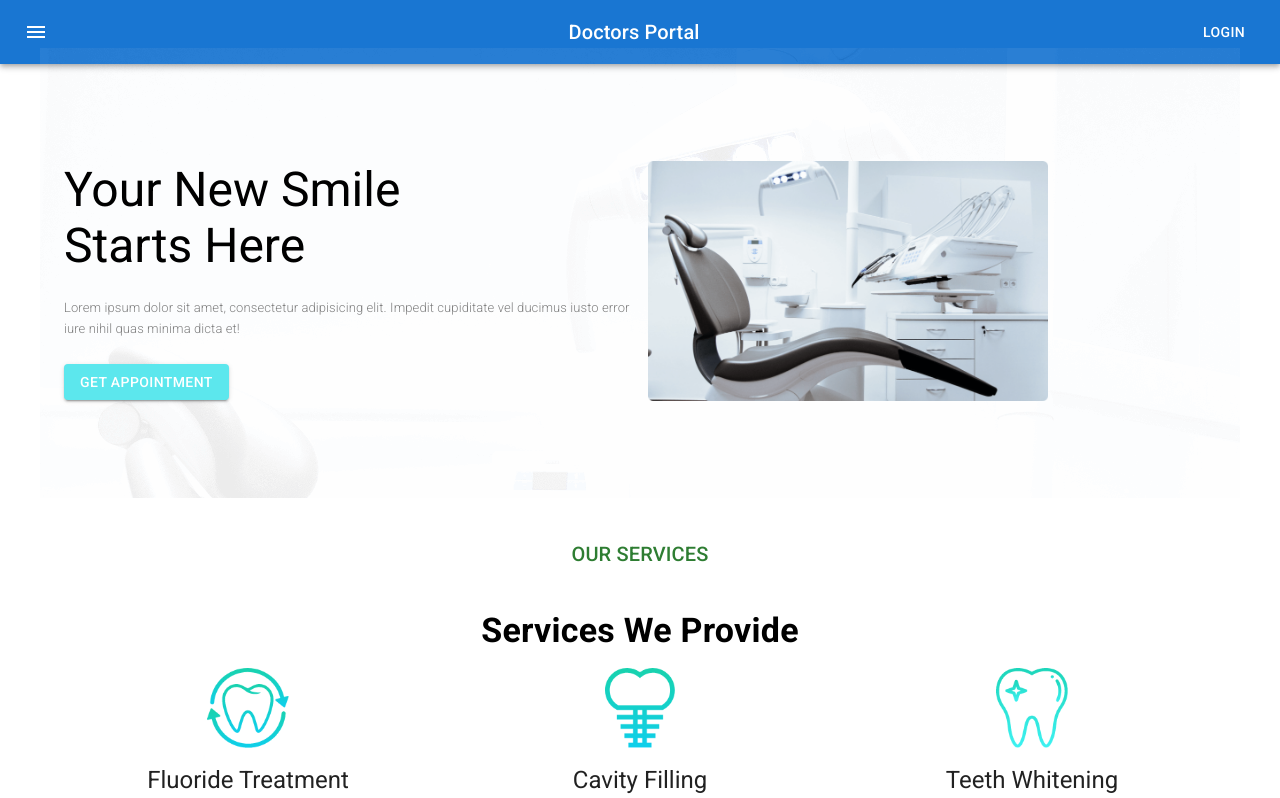
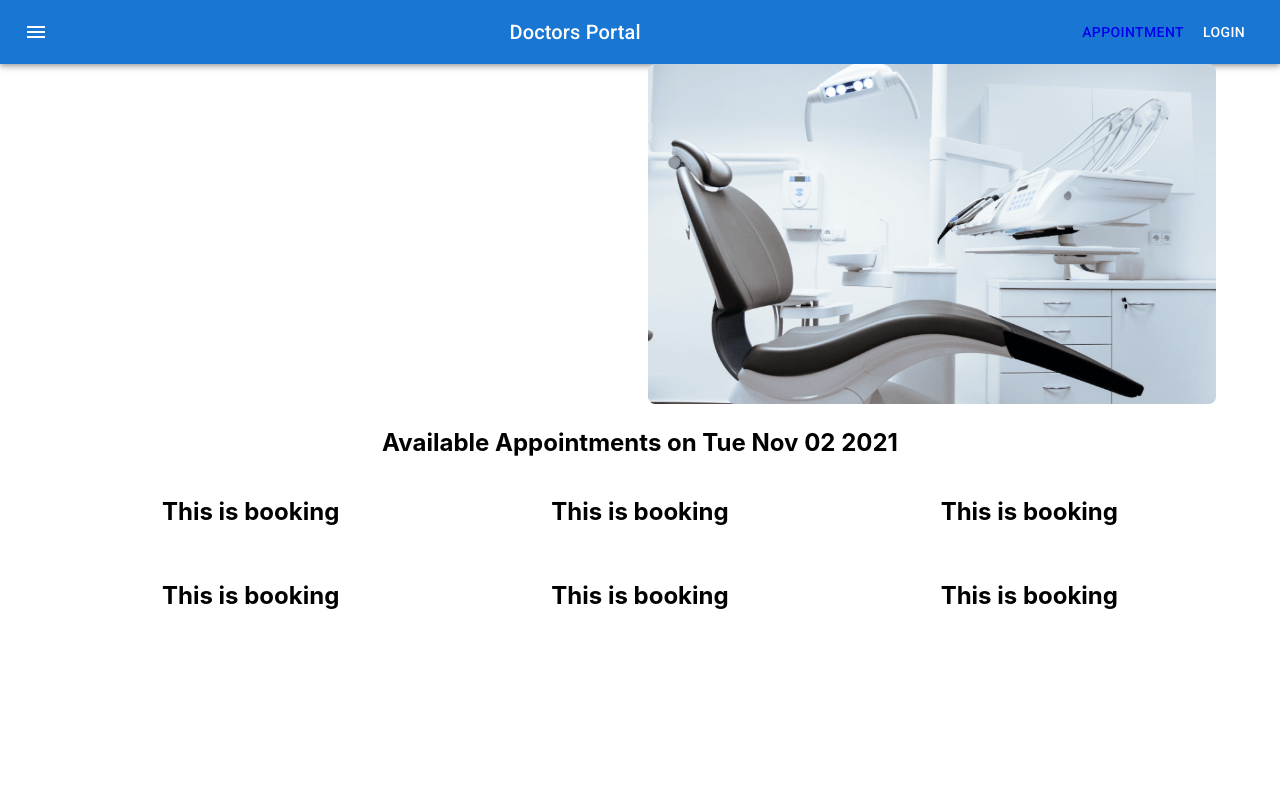
Before and after one commit to habibshrabon/doctors-portal-client-b04, a React (Create React App) app: page /appointment in a window 1280 px wide. Shown: the top 798 px of the page. Built offline with nearby package versions, Linux system fonts and the light colour scheme.

Commit message:
date setup

```diff
--- a/package.json
+++ b/package.json
@@ -6,10 +6,12 @@
     "@emotion/react": "^11.5.0",
     "@emotion/styled": "^11.3.0",
     "@mui/icons-material": "^5.0.5",
+    "@mui/lab": "^5.0.0-alpha.53",
     "@mui/material": "^5.0.6",
     "@testing-library/jest-dom": "^5.15.0",
     "@testing-library/react": "^11.2.7",
     "@testing-library/user-event": "^12.8.3",
+    "date-fns": "^2.25.0",
     "react": "^17.0.2",
     "react-dom": "^17.0.2",
     "react-router-dom": "^5.3.0",
--- a/src/App.js
+++ b/src/App.js
@@ -1,20 +1,21 @@
 import "./App.css";
 import { BrowserRouter as Router, Switch, Route, Link } from "react-router-dom";
 import Home from "./Pages/Home/Home/Home";
+import Appointment from "./Pages/Appointment/Appointment/Appointment";
 
 function App() {
   return (
     <div className="App">
       <Router>
         <Switch>
-          <Route path="/">
+          <Route exact path="/">
             <Home />
           </Route>
           <Route path="/home">
             <Home />
           </Route>
-          <Route path="/about">
-            <Home />
+          <Route path="/appointment">
+            <Appointment />
           </Route>
         </Switch>
       </Router>
--- /dev/null
+++ b/src/Pages/Appointment/Appointment/Appointment.js
@@ -0,0 +1,17 @@
+import React from "react";
+import Navigation from "../../Shared/Navigation/Navigation";
+import AppointmentHeader from "../AppointmentHeader/AppointmentHeader";
+import AvailableAppointments from "../AvailableAppointments/AvailableAppointments";
+
+const Appointment = () => {
+  const [date, setDate] = React.useState(new Date());
+  return (
+    <div>
+      <Navigation />
+      <AppointmentHeader date={date} setDate={setDate}></AppointmentHeader>
+      <AvailableAppointments date={date}></AvailableAppointments>
+    </div>
+  );
+};
+
+export default Appointment;
--- /dev/null
+++ b/src/Pages/Appointment/AppointmentHeader/AppointmentHeader.js
@@ -0,0 +1,23 @@
+import { Container, Grid } from "@mui/material";
+import React from "react";
+import chair from "../../../images/chair.png";
+import Calender from "../../Shared/Calender/Calender";
+
+const AppointmentHeader = ({ date, setDate }) => {
+  return (
+    <div>
+      <Container>
+        <Grid container spacing={2}>
+          <Grid item xs={12} md={6}>
+            <Calender date={date} setDate={setDate}></Calender>
+          </Grid>
+          <Grid item xs={12} md={6}>
+            <img style={{ width: "100%" }} src={chair} alt="" />
+          </Grid>
+        </Grid>
+      </Container>
+    </div>
+  );
+};
+
+export default AppointmentHeader;
--- /dev/null
+++ b/src/Pages/Appointment/AvailableAppointments/AvailableAppointments.js
@@ -0,0 +1,57 @@
+import { Container, Grid } from "@mui/material";
+import React from "react";
+import Booking from "../Booking/Booking";
+
+const bookings = [
+  {
+    id: 1,
+    name: "Teeth Orthodonics",
+    time: "08.00 AM - 09.00 AM",
+    space: 10,
+  },
+  {
+    id: 2,
+    name: "Cosmetic Dentistry",
+    time: "09.00 AM - 10.00 AM",
+    space: 8,
+  },
+  {
+    id: 3,
+    name: "Teeth Cleaning",
+    time: "10.00 AM - 11.00 AM",
+    space: 9,
+  },
+  {
+    id: 4,
+    name: "Cavity Protection",
+    time: "11.00 AM - 12.00 PM",
+    space: 5,
+  },
+  {
+    id: 5,
+    name: "Pediatric Dental",
+    time: "06.00 PM - 07.00 PM",
+    space: 10,
+  },
+  {
+    id: 6,
+    name: "Oral Surgery",
+    time: "07.00 PM - 08.00 PM",
+    space: 10,
+  },
+];
+
+const AvailableAppointments = ({ date }) => {
+  return (
+    <Container>
+      <h2>Available Appointments on {date.toDateString()}</h2>
+      <Grid container spacing={2}>
+        {bookings.map((booking) => (
+          <Booking key={booking.id} booking={booking}></Booking>
+        ))}
+      </Grid>
+    </Container>
+  );
+};
+
+export default AvailableAppointments;
--- /dev/null
+++ b/src/Pages/Appointment/Booking/Booking.js
@@ -0,0 +1,13 @@
+import { Grid } from "@mui/material";
+import React from "react";
+
+const Booking = ({ booking }) => {
+  const { name, time, space } = booking;
+  return (
+    <Grid item xs={12} sm={6} md={4}>
+      <h2>This is booking</h2>
+    </Grid>
+  );
+};
+
+export default Booking;
--- /dev/null
+++ b/src/Pages/Shared/Calender/Calender.js
@@ -0,0 +1,23 @@
+import React from "react";
+import isWeekend from "date-fns/isWeekend";
+import TextField from "@mui/material/TextField";
+import AdapterDateFns from "@mui/lab/AdapterDateFns";
+import LocalizationProvider from "@mui/lab/LocalizationProvider";
+import StaticDatePicker from "@mui/lab/StaticDatePicker";
+
+const Calender = ({ date, setDate }) => {
+  return (
+    <LocalizationProvider dateAdapter={AdapterDateFns}>
+      <StaticDatePicker
+        displayStaticWrapperAs="desktop"
+        value={date}
+        onChange={(newValue) => {
+          setDate(newValue);
+        }}
+        renderInput={(params) => <TextField {...params} />}
+      />
+    </LocalizationProvider>
+  );
+};
+
+export default Calender;
--- a/src/Pages/Shared/Navigation/Navigation.js
+++ b/src/Pages/Shared/Navigation/Navigation.js
@@ -6,6 +6,7 @@
 import Button from "@mui/material/Button";
 import IconButton from "@mui/material/IconButton";
 import MenuIcon from "@mui/icons-material/Menu";
+import { Link } from "react-router-dom";
 
 const Navigation = () => {
   return (
@@ -24,6 +25,9 @@
           <Typography variant="h6" component="div" sx={{ flexGrow: 1 }}>
             Doctors Portal
           </Typography>
+          <Link to="/appointment">
+            <Button color="inherit">Appointment</Button>
+          </Link>
           <Button color="inherit">Login</Button>
         </Toolbar>
       </AppBar>
```
Also changed, not shown: 1 other file (tests, documents, lock files or other folders).
